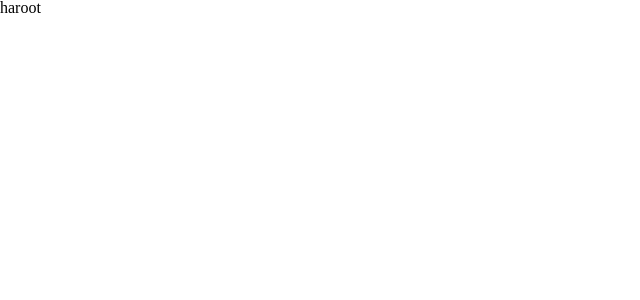
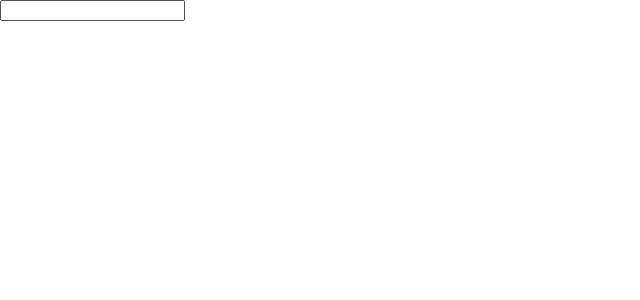
Before and after one commit to KevinLam2980/Shoppies, a React (Create React App) app: page / in a window 1280 px wide. Shown: the top 300 px of the page, without its empty margins (0-640 px from the left). Built offline with nearby package versions, Linux system fonts and the light colour scheme.

Commit message:
create files for searchBar, searchResults, Nominations, searchMovie, and nominatedMovie

```diff
--- a/src/App.js
+++ b/src/App.js
@@ -1,12 +1,18 @@
-import React from 'react'
+import React, {useState} from 'react'
+import Dashboard from './components/Dashboard'
 import {Route} from 'react-router-dom'
+import axios from 'axios'
 import './App.css';
 
 function App() {
+  const [movies, setMovies] = useState([])
+
+
+
+
   return (
     <div className="App">
-      <h1>haroot</h1>
-
+      <Dashboard/>
     </div>
   );
 }
--- /dev/null
+++ b/src/components/Dashboard.js
@@ -0,0 +1,13 @@
+import React from 'react'
+import SearchBar from './SearchBar'
+
+const Dashboard = () => {
+
+    return (
+        <div>
+            <SearchBar/>
+        </div>
+    )
+}
+
+export default Dashboard
--- /dev/null
+++ b/src/components/SearchBar.js
@@ -0,0 +1,26 @@
+import React, {useState} from 'react'
+
+
+const SearchBar = () => {
+    const [searchValue, setSearchValue] = useState("")
+
+    const onChangeHandler = (e) => {
+        setSearchValue(e.target.value)
+      }
+
+    return (
+        <div>
+            <form>
+                <input
+                    type='text'
+                    name='searchMovie'
+                    onChange={onChangeHandler}
+                    value={searchValue}
+                >
+                </input>
+            </form>
+        </div>
+    )
+}
+
+export default SearchBar
```
Also changed, not shown: src/components/SearchResults.js (added, +10 -0 lines), src/components/NominatedMovie.js (added), src/components/Nominations.js (added), src/components/SearchMovie.js (added), 1 other file (tests, documents, lock files or other folders).
